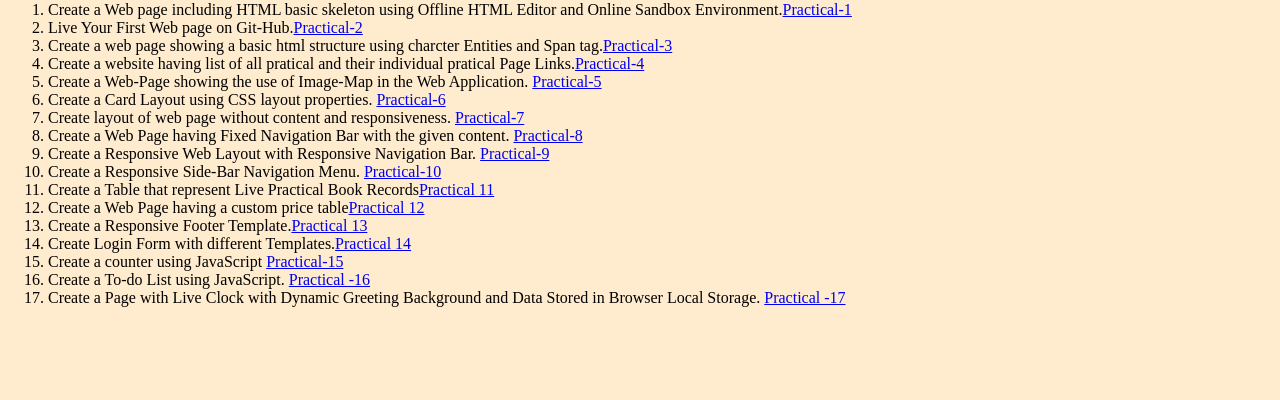
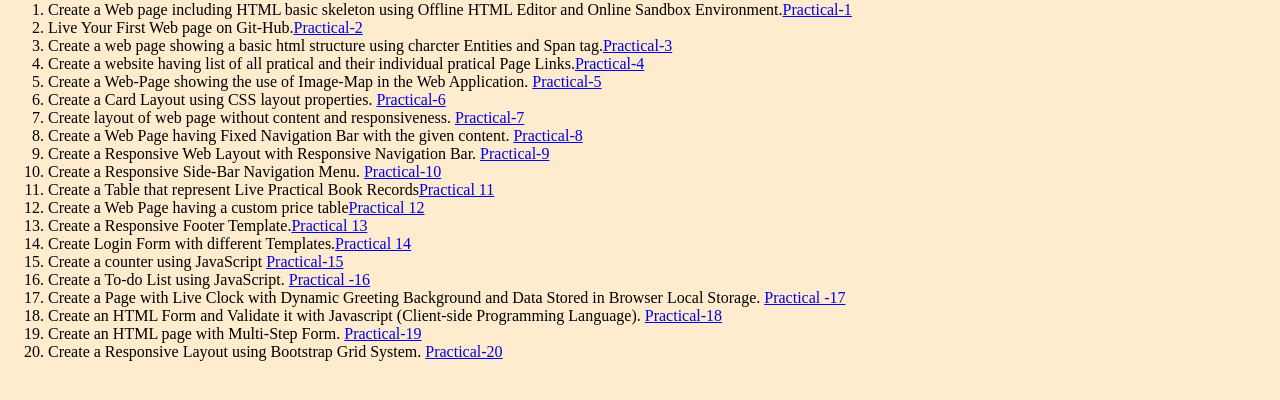
Before and after one commit to kritarth2121/FullStack, a plain HTML site: page index.html in a window 1280 px wide. Shown: the part 260-660 px from the top of the page. Drawn offline with Linux system fonts and the light colour scheme.

Commit message:
Update index.html

```diff
--- a/index.html
+++ b/index.html
@@ -43,6 +43,18 @@
         <li>
             Create a Page with Live Clock with Dynamic Greeting Background and Data Stored in Browser Local Storage.
             <a href="Pages/Practical-17.html"> Practical -17 </a></li>
+        <li>
+                Create an HTML Form and Validate it with Javascript (Client-side Programming Language).
+                <a href="Pages/Practical-18.html">Practical-18</a>
+            </li>
+            <li>
+                Create an HTML page with Multi-Step Form.
+                <a href="Pages/Practical-19.html">Practical-19</a>
+            </li>
+            <li>
+                Create a Responsive Layout using Bootstrap Grid System.
+                <a href="Pages/Practical-20.html">Practical-20</a>
+            </li>
      </ol>
 
 </body>
```
